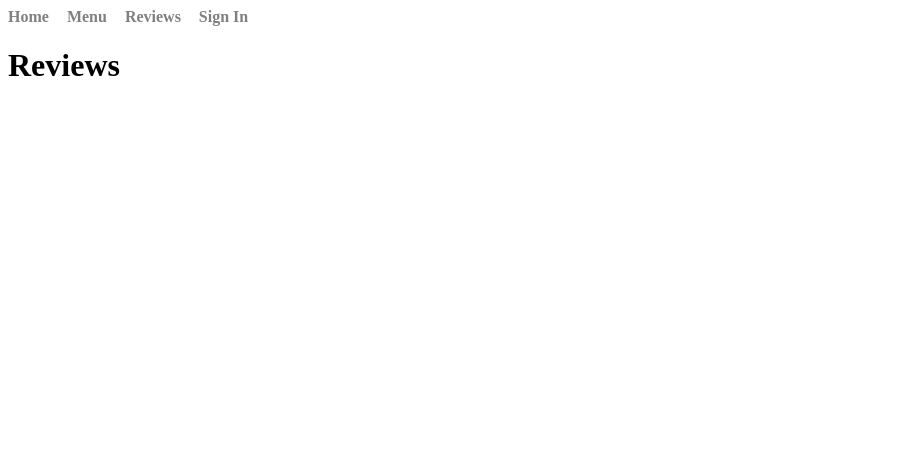
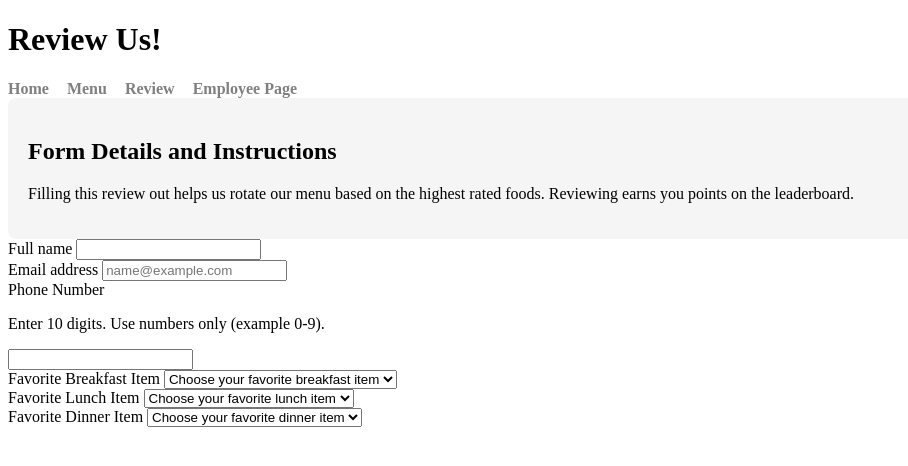
Before and after one commit to TheRyanLee/CSC-319-Project, a plain HTML site: page review.html in a window 1280 px wide. Shown: the whole page, without its empty margins (0-908 px from the left). Drawn offline with Linux system fonts and the light colour scheme.

Commit message:
start of review form and minor updates.

```diff
--- a/review.html
+++ b/review.html
@@ -9,19 +9,95 @@
 </head>
 <body>
     <header>
+        <h1>Review Us!</h1>
+        <p class="tagline"></p>
         <nav>
             <ul class="menu">
                 <li><a href="index.html">Home</a></li>
                 <li><a href="menu.html">Menu</a></li>
-                <li><a href="reviews.html">Reviews</a></li>
-                <li><a href="signin.html">Sign In</a></li>
+                <li><a href="review.html">Review</a></li>
+                <li><a href="employee.html">Employee Page</a></li>
             </ul>
         </nav>
 
     </header>
 
     <main class="container">
-        <h1>Reviews</h1>
+        <section class="card" id="form-instructions">
+            <h2>Form Details and Instructions</h2>
+            <p>Filling this review out helps us rotate our menu based on the highest rated foods. Reviewing earns you points on the leaderboard.</p>
+        </section>
+
+        <form id="review-form">
+            <div class="form-row">
+                <div class="form-group">
+                    <label for="full-name">Full name</label>
+                    <input id="full-name"
+                        name="fullName"
+                        type="text"
+                        minlength="2"
+                        maxlength="50"
+                        required>
+                </div>
+                <div class="form-group">
+                    <label for="email">Email address</label>
+                    <input id="email"
+                        name="email"
+                        type="email"
+                        required
+                        placeholder="name@example.com">
+                </div>
+                <div class="form-group">
+                    <label for="phone">Phone Number</label>
+                    <p id="phone-help" class="help-text">
+                        Enter 10 digits. Use numbers only (example 0-9).
+                    </p>
+                    <input id="phone"
+                        name="phone"
+                        minlength="10"
+                        maxlenght="10"
+                        pattern="[0-9]{10}"
+                        aria-describedby="phone-help"
+                        required>
+                </div>
+            </div>
+
+            <div class="form-group">
+                <label for="breakfast">Favorite Breakfast Item</label>
+                <select id="breakfast" name="breakfast" required>
+                    <option value="">Choose your favorite breakfast item</option>
+                    <option value="walk">Walking</option>
+                    <option value="bike">Biking</option>
+                    <option value="car">Car</option>
+                    <option value="plane">Plane</option>
+                </select>
+            </div>
+            <div class="form-group">
+                <label for="lunch">Favorite Lunch Item</label>
+                <select id="lunch" name="lunch" required>
+                    <option value="">Choose your favorite lunch item</option>
+                    <option value="walk">Walking</option>
+                    <option value="bike">Biking</option>
+                    <option value="car">Car</option>
+                    <option value="plane">Plane</option>
+                </select>
+            </div>
+            <div class="form-group">
+                <label for="dinner">Favorite Dinner Item</label>
+                <select id="dinner" name="dinner" required>
+                    <option value="">Choose your favorite dinner item</option>
+                    <option value="walk">Walking</option>
+                    <option value="bike">Biking</option>
+                    <option value="car">Car</option>
+                    <option value="plane">Plane</option>
+                </select>
+            </div>
+
+
+
+        </form>
+
+
     </main>
 
 </body>
```
Also changed, not shown: employee.html (+5 -3 lines), index.html (+5 -3 lines), menu.html (+5 -3 lines).
